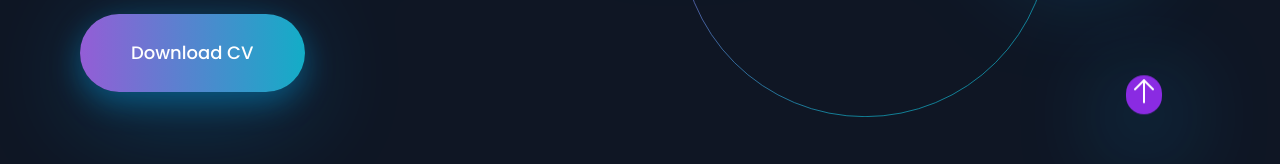
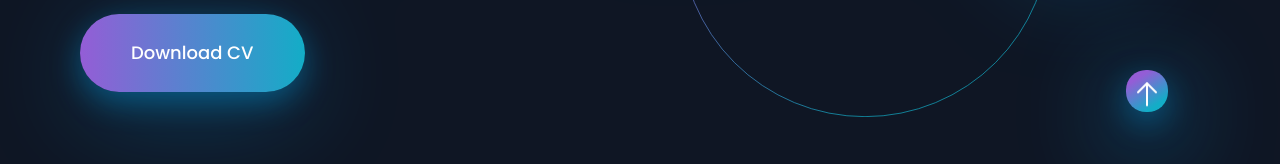
Before and after one commit to VictorDS87/Portfolio, a React (Vite) app: page / in a window 1280 px wide. Shown: the part 430-594 px from the top of the page. Built offline with nearby package versions, Linux system fonts and the light colour scheme.

Commit message:
animation add

```diff
--- a/src/App.tsx
+++ b/src/App.tsx
@@ -5,17 +5,59 @@ import { Projects } from './components/projects'
 import { Technologies } from './components/technologies'
 import { AboutMe } from './components/aboutMe'
 import { Footer } from './components/footer'
+import { ReactNode, useEffect, useRef } from 'react'
+import styled from 'styled-components'
+
+const StyledItem = styled.div`
+  opacity: 0;
+  transition: opacity 1.5s;
+  &.show {
+    opacity: 1;
+  }
+`;
+
+interface ChildrenComponent {
+  children: ReactNode
+}
 
 export function App() {
+
+  function OpacityEffect ({ children }: ChildrenComponent) {
+    // effect
+    const itemRef = useRef(null);
+
+    useEffect(() => {
+      const item = itemRef.current;
+
+      const observer = new IntersectionObserver((entries) => {
+        entries.forEach((entry) => {
+          if (entry.isIntersecting) {
+            entry.target.classList.add('show');
+          } else {
+            entry.target.classList.remove('show');
+          }
+        });
+      });
+
+      observer.observe(item);
+
+      return () => {
+        observer.unobserve(item);
+      };
+    }, []);
+
+    return <StyledItem ref={itemRef}>{children}</StyledItem>;
+  }
+
   return (
     <>
       <GlobalStyles />
       <Header />
-      <Summary />
-      <Projects />
-      <Technologies />
-      <AboutMe />
-      <Footer />
+      <OpacityEffect>{<Summary />}</OpacityEffect>
+      <OpacityEffect>{<Projects />}</OpacityEffect>
+      <OpacityEffect>{<Technologies /> }</OpacityEffect>
+      <OpacityEffect>{<AboutMe /> }</OpacityEffect>
+      <OpacityEffect>{ <Footer />}</OpacityEffect>
     </>
   )
 }
--- a/src/components/header/styles.ts
+++ b/src/components/header/styles.ts
@@ -36,14 +36,21 @@ export const Nav = styled.ul`
 `
 
 export const ReturnFromNav = styled.div`
-background: blueviolet;
+    background: blueviolet;
     border-radius: 20px;
-    padding: 0 0.1rem 0 0.1rem;
+    padding: 0.2rem 0.3rem 0 0.3rem;
 
-    animation: ${moveButton} 3.5s linear infinite;
+    /* Gradient3 */
+
+    background: linear-gradient(326.6deg, #13ADC7 21.25%, #6978D1 58.73%, #945DD6 77.47%);
+    /* Neon for Button */
+
+    box-shadow: 0px 10px 30px rgba(0, 178, 255, 0.35);
+
     filter: drop-shadow(rgba(0, 178, 255, 1.25) 0px 20px 50px);
     a {
         svg {
+            animation: ${moveButton} 3.5s linear infinite;
             color: white;
         }
 
--- a/src/components/summary/styles.ts
+++ b/src/components/summary/styles.ts
@@ -124,6 +124,7 @@ export const Span = styled.div`
         color: rgba(146, 158, 176, 1)
     }
 `
+
 export const Cv = styled.div`
     margin-top: 85px;
     button {
```
